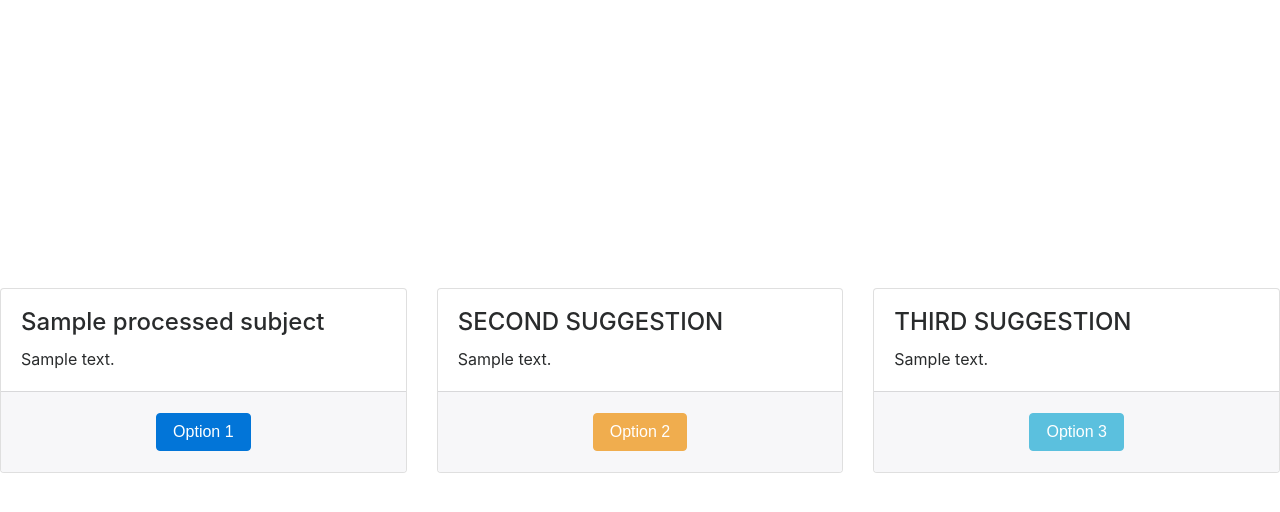
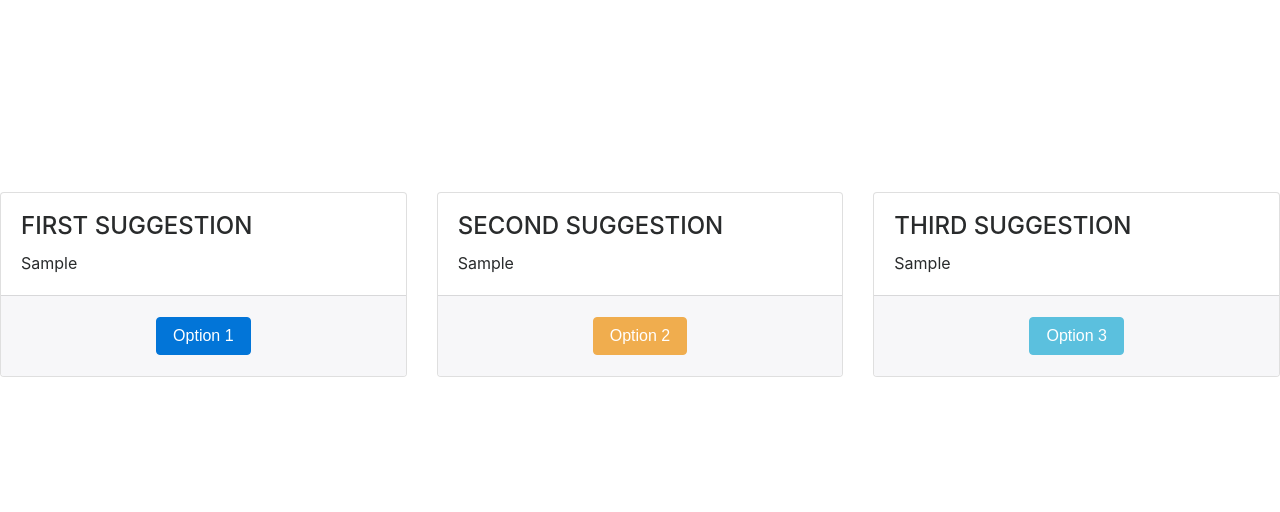
Before and after one commit to Vinayak96/AshokaPostman, a Flask app: template FrontEnd/templates/new.html in a window 1280 px wide. Shown: the top 512 px of the page. Run offline with Flask 2, Linux system fonts and the light colour scheme; the template is opened without the code that fills it: most values are stand-ins (such as "Sample title", 1, 10 or a date in 2020); some libraries are stand-ins or nearby versions.

Commit message:
Updated Button choices

```diff
--- a/FrontEnd/templates/new.html
+++ b/FrontEnd/templates/new.html
@@ -1,23 +1,29 @@
+
 <html>
 <head><link rel="stylesheet" href="https://maxcdn.bootstrapcdn.com/bootstrap/4.0.0-alpha.6/css/bootstrap.min.css" integrity="sha384-rwoIResjU2yc3z8GV/NPeZWAv56rSmLldC3R/AZzGRnGxQQKnKkoFVhFQhNUwEyJ" crossorigin="anonymous">
+	<script type="text/javascript">
+function conf()
+{
+var con=confirm("Sending the Response, Thanks for using EASY EMAIL");
+}
+</script>
+
 </head>
 <body>
 
 
 <br><br><br><br><br><br><br><br>
-<br><br><br><br>
-
 
 
 <div class="card-deck">
   <div class="card">
 
     <div class="card-block">
-      <h4 class="card-title">{{processed_subject}}</h4>
-      <p class="card-text">{{processed_text}}</p>
+      <h4 class="card-title">FIRST SUGGESTION</h4>
+      <p class="card-text">{{freply1}}</p>
     </div>
     <div class="card-footer">
-      <center><a href="#1" class="btn"><button type="button" class="btn btn-primary">Option 1</button></a></center>
+      <center><a href="#1" class="btn"><button onClick="conf()" type="button" class="btn btn-primary">Option 1</button></a></center>
     </div>
   </div>
 
@@ -26,24 +32,26 @@
 
     <div class="card-block">
       <h4 class="card-title">SECOND SUGGESTION</h4>
-      <p class="card-text">{{processed_text1}}</p>
+      <p class="card-text">{{freply2}}</p>
     </div>
     <div class="card-footer">
-      <center><a href="#2" class="btn"><button type="button" class="btn btn-warning">Option 2</button></a></center>
+      <center><a href="#2" class="btn"><button onClick="conf()" type="button" class="btn btn-warning">Option 2</button></a></center>
     </div>
   </div>
   <div class="card">
 
     <div class="card-block">
       <h4 class="card-title">THIRD SUGGESTION</h4>
-      <p class="card-text">{{processed_text}}</p>
+      <p class="card-text">{{freply3}}</p>
     </div>
     <div class="card-footer">
-      <center><a href="#3" class="btn"><button type="button" class="btn btn-info">Option 3</button></a></center>
+      <center><a href="#3" class="btn"><button onClick="conf()" type="button" class="btn btn-info">Option 3</button></a></center>
     </div>
   </div>
 </div>
 
+
+</center>
   </body>
 
 </html>
```
